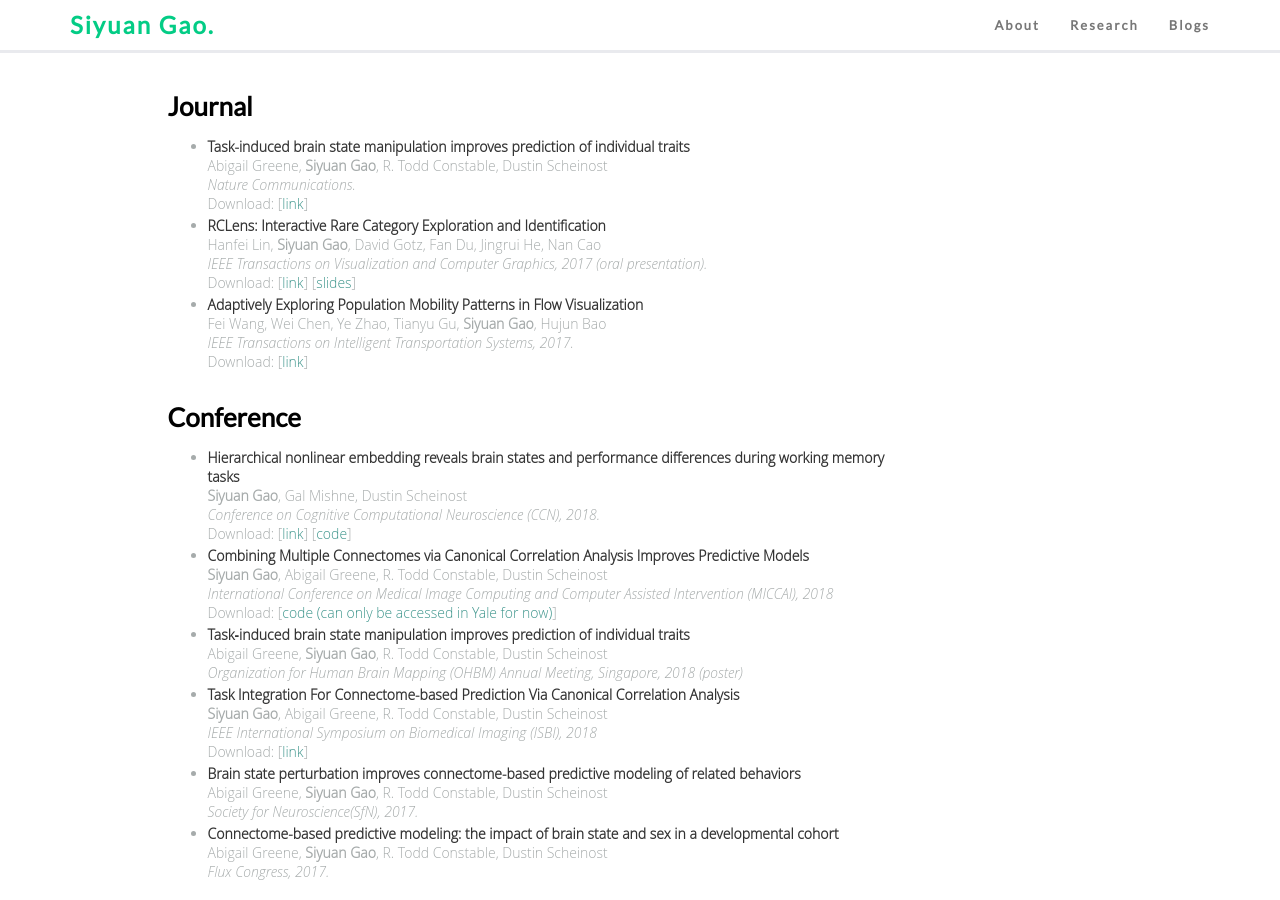
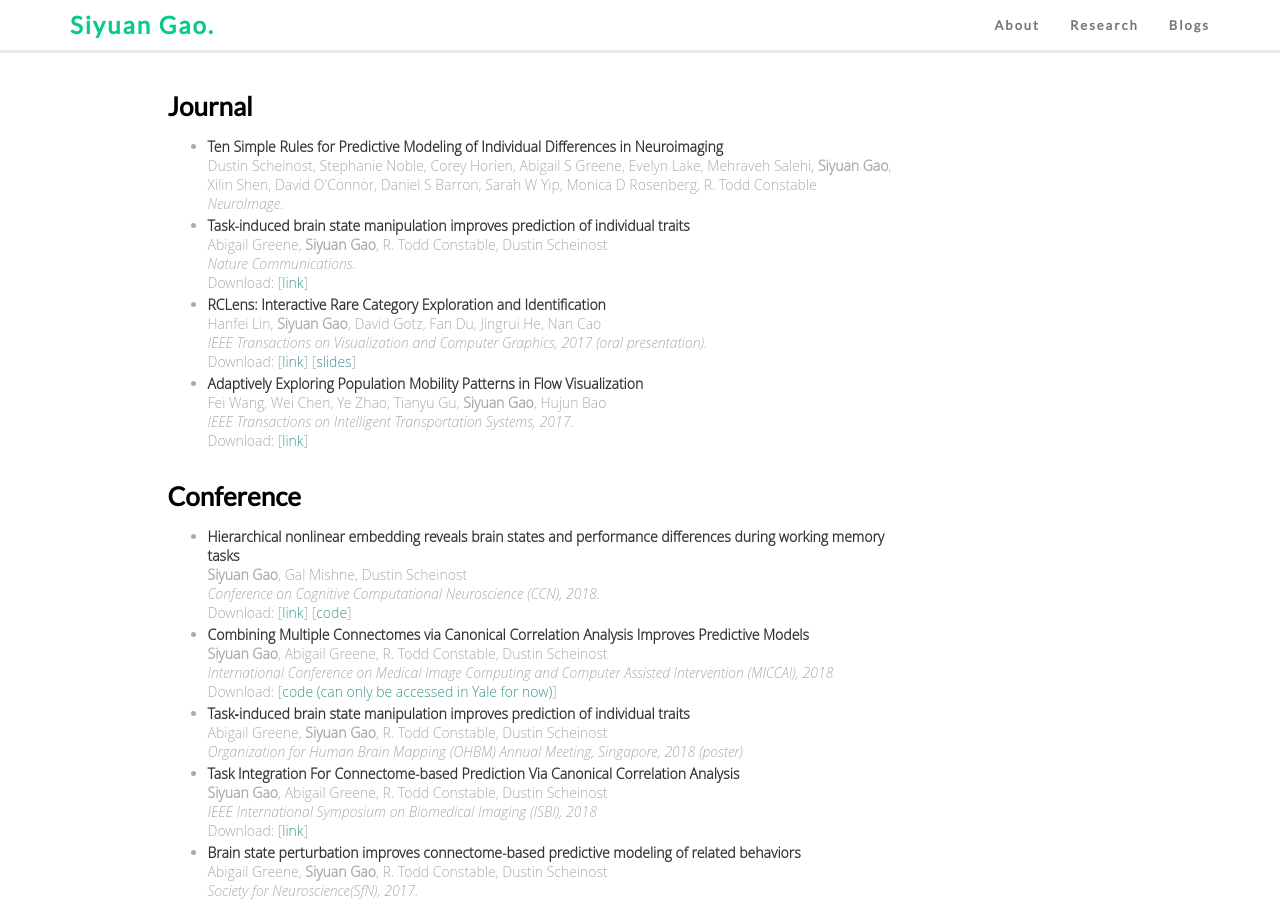
Before and after one commit to carricky/carricky.github.io, a Jekyll site: the page built from research.html, in a window 1280 px wide and 900 px high. Built offline with Jekyll 4.4.1, drawn with Linux system fonts in a browser that asks for light colours; nearby versions of some CDN libraries; comment, search, counter and statistics services are not loaded.

Commit message:
update neuroimage paper

```diff
--- a/index.html
+++ b/index.html
@@ -118,6 +118,10 @@ layout: default
         <div class="row">
             <ul class="event-list">
                 <li>
+                    <h4>Feb 2019</h4>
+                    One paper accepted at NeuroImage.
+                </li>
+                <li>
                     <h4>July 2018</h4>
                     One paper accepted at 2018 Conference on Cognitive Computational Neuroscience (CCN2018), see you in Phily.
                 </li>
--- a/research.html
+++ b/research.html
@@ -8,6 +8,15 @@ that it's only available in index.html -->
 <h2 class="post-title">Journal</h2>
 <ul class="publication-list">
 
+    <li>
+        <div style="color:#333333; font-weight:bold">
+            Ten Simple Rules for Predictive Modeling of Individual Differences in Neuroimaging
+        </div>
+            Dustin Scheinost, Stephanie Noble, Corey Horien, Abigail S Greene, Evelyn Lake, Mehraveh Salehi, <b>Siyuan Gao</b>, Xilin Shen, David O'Connor, Daniel S Barron, Sarah W Yip, Monica D Rosenberg, R. Todd Constable
+        <div style="font-style:italic">
+            NeuroImage.
+        </div>
+    </li>
     <li>
         <div style="color:#333333; font-weight:bold">
             Task-induced brain state manipulation improves prediction of individual traits
```
